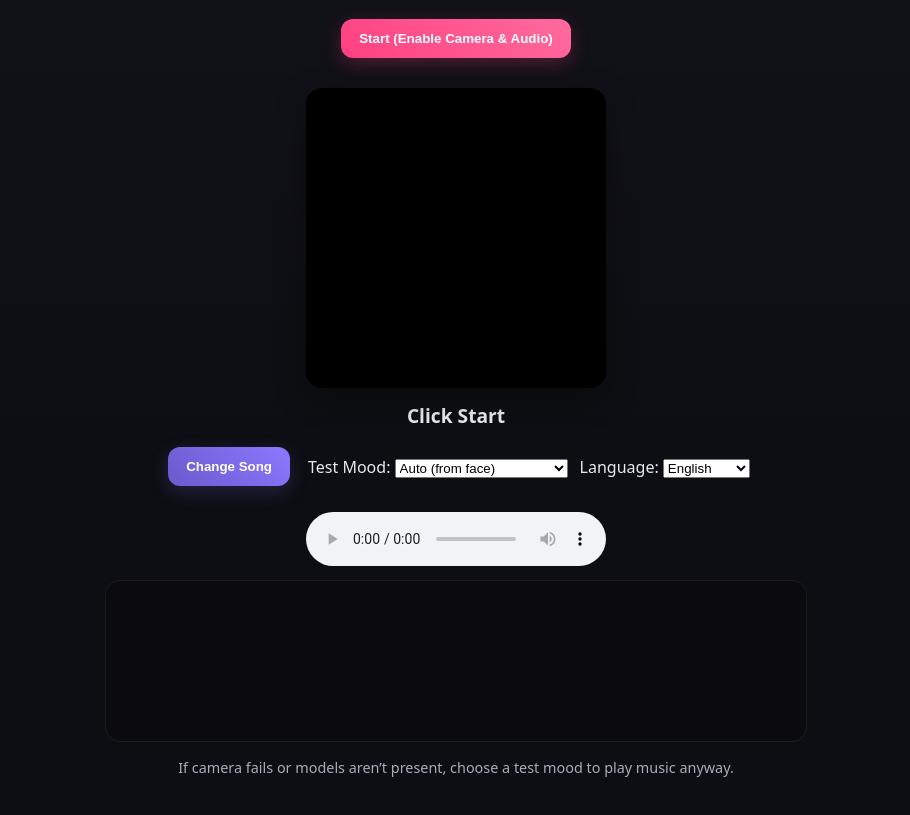
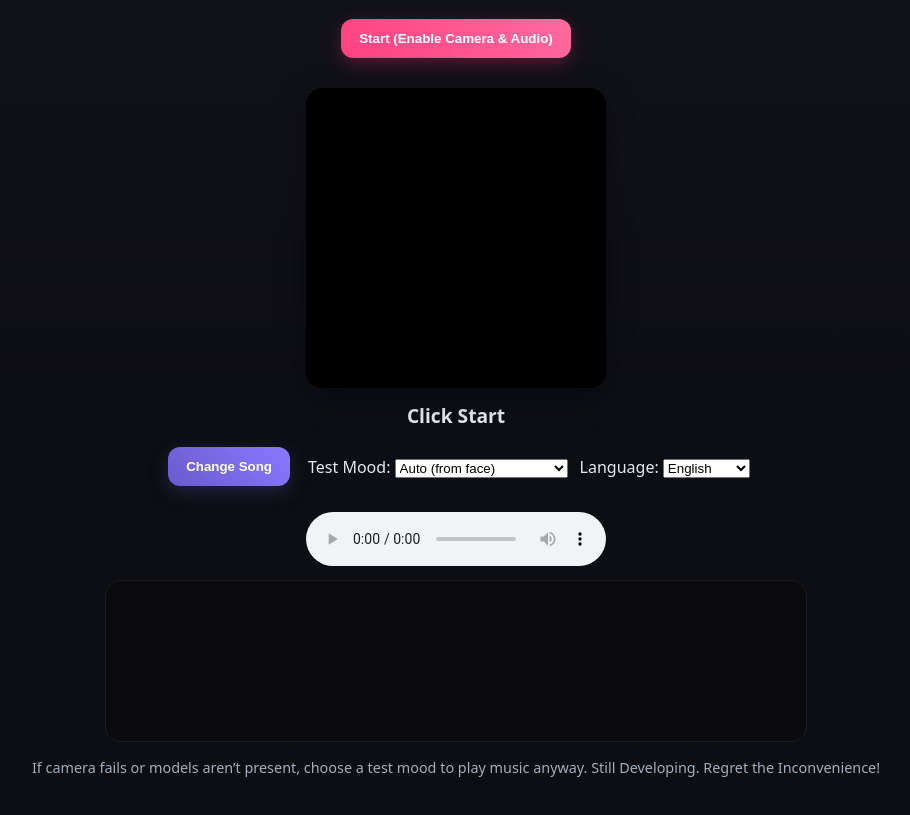
Before and after one commit to vardhanngg/vibeon, a website: page public/index.html in a window 1280 px wide. Shown: the part 95-910 px from the top of the page, without its empty margins (184-1094 px from the left). Drawn offline with Linux system fonts and the light colour scheme.

Commit message:
Update index.html

```diff
--- a/public/index.html
+++ b/public/index.html
@@ -76,6 +76,7 @@
       <p class="hint">
         If camera fails or models aren’t present, choose a test mood to play
         music anyway.
+       Still Developing. Regret the Inconvenience!
       </p>
     </div>
   </body>
```
